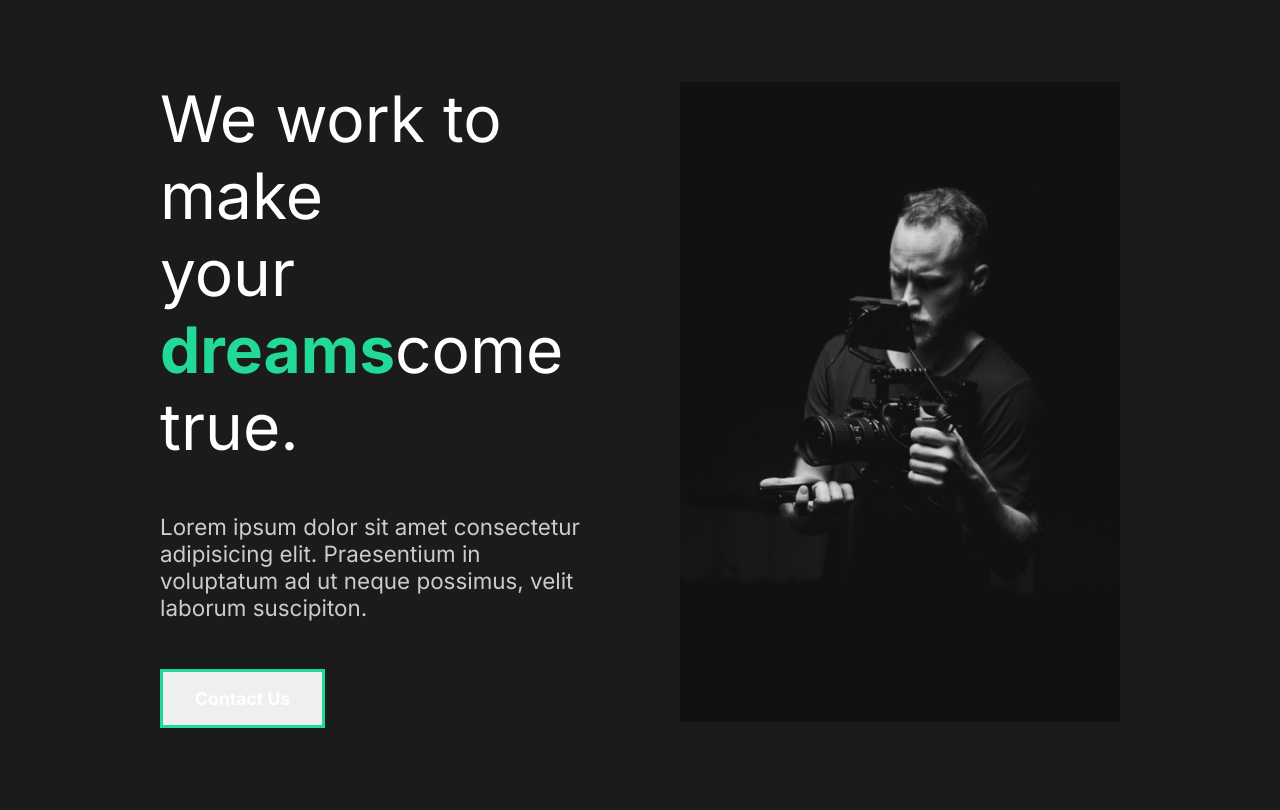
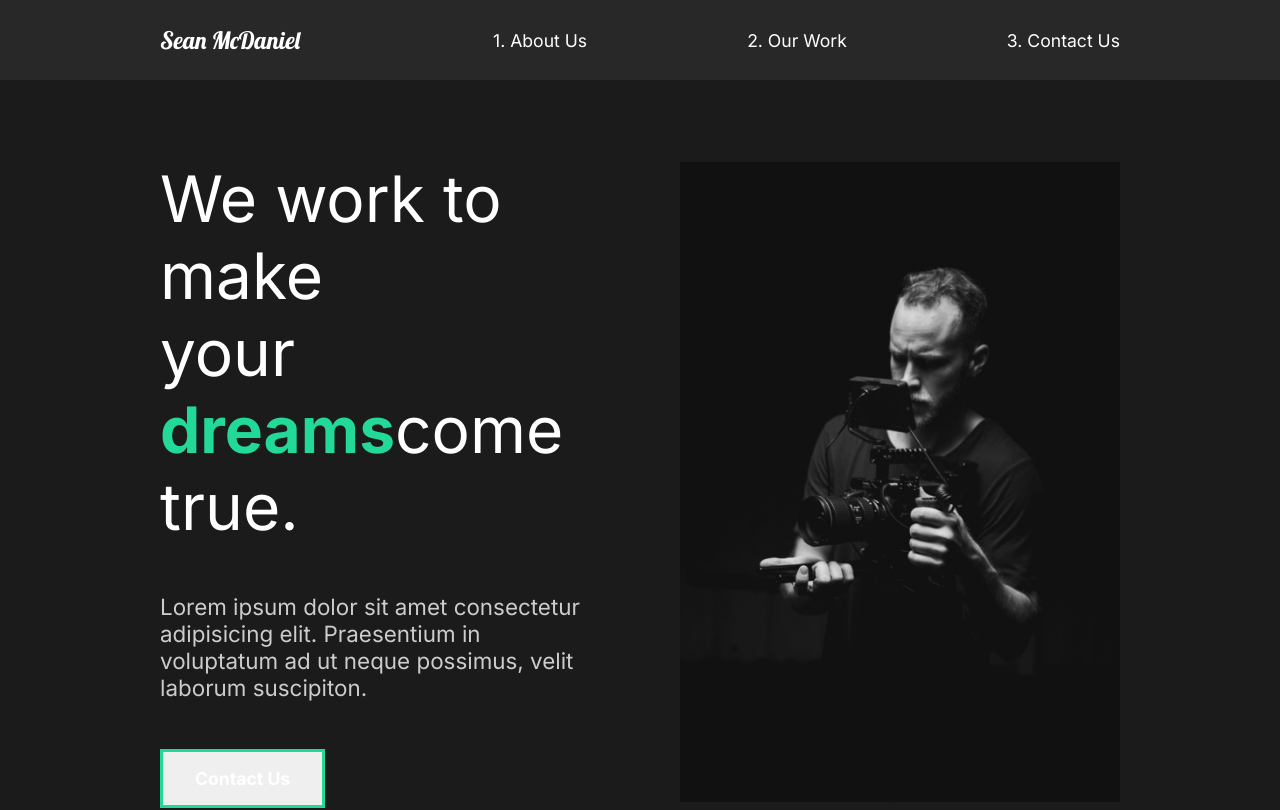
Before and after one commit to seanxdon/Portfolio-Website, a React (Create React App) app: page / in a window 1280 px wide. Shown: the top 810 px of the page. Built offline with nearby package versions, Linux system fonts and the light colour scheme.

Commit message:
112220: Nav Bar

```diff
--- a/src/App.js
+++ b/src/App.js
@@ -1,11 +1,14 @@
 //PAGES
 import GlobalStyle from './components/GlobalStyle.js';
+import Nav from './components/Nav.js';
 import AboutUs from './pages/AboutUs.js';
+
 
 function App() {
   return (
     <div className="App">
       <GlobalStyle />
+      <Nav />
       <AboutUs />
     </div>
   );
--- a/src/components/FaqSection.js
+++ b/src/components/FaqSection.js
@@ -1,7 +1,10 @@
+//STYLED COMPONENTS
+import styled from 'styled-components';
+import { AboutStyled } from '../styles';
 
 const FaqSection = () => {
   return(
-    <div className="faq">
+    <Faq>
       <h2>Any Questions <span>FAQ</span></h2>
       <div className="question">
         <h4>How Do I Start? </h4>
@@ -9,6 +12,7 @@ const FaqSection = () => {
           <p>Lorem ipsum dolor sit amet.</p>
           <p>Lorem ipsum dolor sit amet consectetur adipisicing elit. Consectetur, ipsum.</p>
         </div>
+        <div className="faq-line"></div>
       </div>
       <div className="question">
         <h4>Daily Schedule</h4>
@@ -16,6 +20,7 @@ const FaqSection = () => {
           <p>Lorem ipsum dolor sit amet.</p>
           <p>Lorem ipsum dolor sit amet consectetur adipisicing elit. Consectetur, ipsum.</p>
         </div>
+        <div className="faq-line"></div>
       </div>
       <div className="question">
         <h4>Different Payment methods</h4>
@@ -23,6 +28,7 @@ const FaqSection = () => {
           <p>Lorem ipsum dolor sit amet.</p>
           <p>Lorem ipsum dolor sit amet consectetur adipisicing elit. Consectetur, ipsum.</p>
         </div>
+        <div className="faq-line"></div>
       </div>
       <div className="question">
         <h4>What Products do you offer? </h4>
@@ -30,8 +36,36 @@ const FaqSection = () => {
           <p>Lorem ipsum dolor sit amet.</p>
           <p>Lorem ipsum dolor sit amet consectetur adipisicing elit. Consectetur, ipsum.</p>
         </div>
+        <div className="faq-line"></div>
       </div>
-    </div>
+    </Faq>
   )
 }
+
+const Faq = styled(AboutStyled)`
+  display: block;
+  span {
+    display: block;
+  }
+  h2{
+    padding-bottom: 2rem;
+    font-weight: lighter;
+  }
+  .faq-line {
+    background: #cccccc;
+    height: 0.2rem;
+    margin: 2rem 0rem;
+    width: 100%;
+  }
+  .question {
+     padding: 3rem 0rem;
+     cursor: pointer;
+  }
+  .answer {
+    padding: 2rem 0rem;
+    p {
+      padding: 1rem 0rem;
+    }
+  }
+`
 export default FaqSection;
--- a/src/components/GlobalStyle.js
+++ b/src/components/GlobalStyle.js
@@ -37,6 +37,7 @@ h3 {
   }
 h4 {
   font-weight: bold;
+  font-size: 2rem;
 
 }
 a{
--- /dev/null
+++ b/src/components/Nav.js
@@ -0,0 +1,50 @@
+import styled from 'styled-components';
+
+const Nav = () => {
+  return(
+    <NavStyled>
+      <h1><a id="logo" href="#">Sean McDaniel</a></h1>
+      <ul>
+        <li>
+          <a href="#">1. About Us</a>
+        </li>
+        <li>
+          <a href="#">2. Our Work</a>
+        </li>
+        <li>
+          <a href="#">3. Contact Us</a>
+        </li>
+      </ul>
+    </NavStyled>
+  )
+}
+
+const NavStyled = styled.nav`
+  min-height: 10vh;
+  display: flex;
+  margin: auto;
+  justify-content: space-between;
+  align-items: center;
+  padding: 1rem 10rem;
+  background: #282828;
+  a {
+    color: white;
+    text-decoration: none;
+  }
+  ul {
+    display: flex;
+    list-style: none;
+  }
+  #logo {
+    font-size: 1.5rem;
+    font-family: "Lobster", cursive;
+    font-weight: lighter;
+  }
+
+  li{
+    padding-left: 10rem;
+    position: relative;
+  }
+`;
+
+export default Nav;
--- a/src/components/ServicesSection.js
+++ b/src/components/ServicesSection.js
@@ -17,28 +17,28 @@ const ServicesSection = () => {
         <CardsStyled>
           <Cardstyled>
             <div className="icon">
-              <img src={clock}/>
+              <img src={clock} alt="clock-icon"/>
               <h3>Efficient</h3>
             </div>
             <p>Lorem ipsum dolor sit amet.</p>
           </Cardstyled>
           <Cardstyled>
             <div className="icon">
-              <img src={teamwork}/>
+              <img src={teamwork} alt="teamwork-icon"/>
               <h3>Teamwork</h3>
             </div>
             <p>Lorem ipsum dolor sit amet.</p>
           </Cardstyled>
           <Cardstyled>
             <div className="icon">
-              <img src={diaphragm}/>
+              <img src={diaphragm} alt="diaphragm-icon"/>
               <h3>Diaphragm</h3>
             </div>
             <p>Lorem ipsum dolor sit amet.</p>
           </Cardstyled>
           <Cardstyled>
             <div className="icon">
-              <img src={money}/>
+              <img src={money} alt="money-icon"/>
               <h3>Afforable</h3>
             </div>
             <p>Lorem ipsum dolor sit amet.</p>
@@ -46,7 +46,7 @@ const ServicesSection = () => {
         </CardsStyled>
       </DescriptionStyled>
       <ImageStyled className="image">
-        <img src={home2} alt=""/>
+        <img src={home2} alt="camera"/>
       </ImageStyled>
     </ServicesStyled>
   )
--- a/src/index.js
+++ b/src/index.js
@@ -2,10 +2,13 @@ import React from 'react';
 import ReactDOM from 'react-dom';
 import App from './App';
 import reportWebVitals from './reportWebVitals';
+import {BrowserRouter} from 'react-router-dom';
 
 ReactDOM.render(
   <React.StrictMode>
-    <App />
+    <BrowserRouter/>
+      <App />
+    <BrowserRouter/>
   </React.StrictMode>,
   document.getElementById('root')
 );
```
